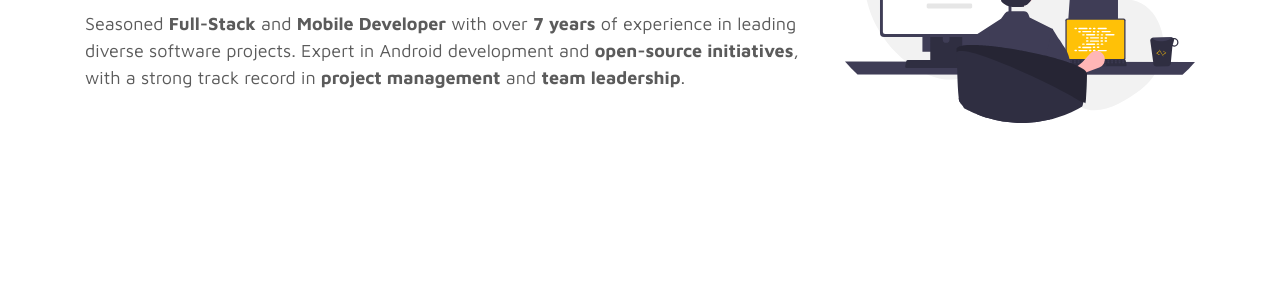
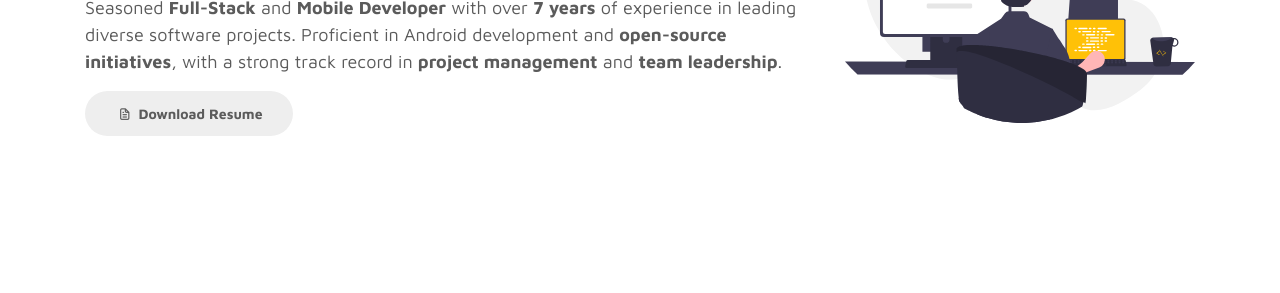
Before and after one commit to rt4914/portfolio, a plain HTML site: page index.html in a window 1280 px wide. Shown: the part 330-623 px from the top of the page. Drawn offline with Linux system fonts and the light colour scheme; a script that the page names is missing.

Commit message:
nit fixes

```diff
--- a/index.html
+++ b/index.html
@@ -76,10 +76,10 @@
                   </div>
               </h1>
 
-              <p>Seasoned <strong>Full-Stack</strong> and <strong>Mobile Developer</strong> with over <strong>7 years</strong> of experience in leading diverse software projects. Expert in Android development and <strong>open-source initiatives</strong>, with a strong track record in <strong>project management</strong> and <strong>team leadership</strong>.</p>
+              <p>Seasoned <strong>Full-Stack</strong> and <strong>Mobile Developer</strong> with over <strong>7 years</strong> of experience in leading diverse software projects. Proficient in Android development and <strong>open-source initiatives</strong>, with a strong track record in <strong>project management</strong> and <strong>team leadership</strong>.</p>
 
-              <div class="custom-btn-group mt-4 d-none">
-                <a href="#" class="btn mr-lg-2 custom-btn"><i class='uil uil-file-alt'></i> Download Resume</a>
+              <div class="custom-btn-group mt-4e">
+                <a href="/images/rajat-talesra-resume.pdf" download class="btn mr-lg-2 custom-btn"><i class='uil uil-file-alt'></i> Download Resume</a>
                 <!-- <a href="#contact" class="btn custom-btn custom-btn-bg custom-btn-link">Get a free quote</a> -->
               </div>
             </div>
```
Also changed, not shown: 1 other file.
